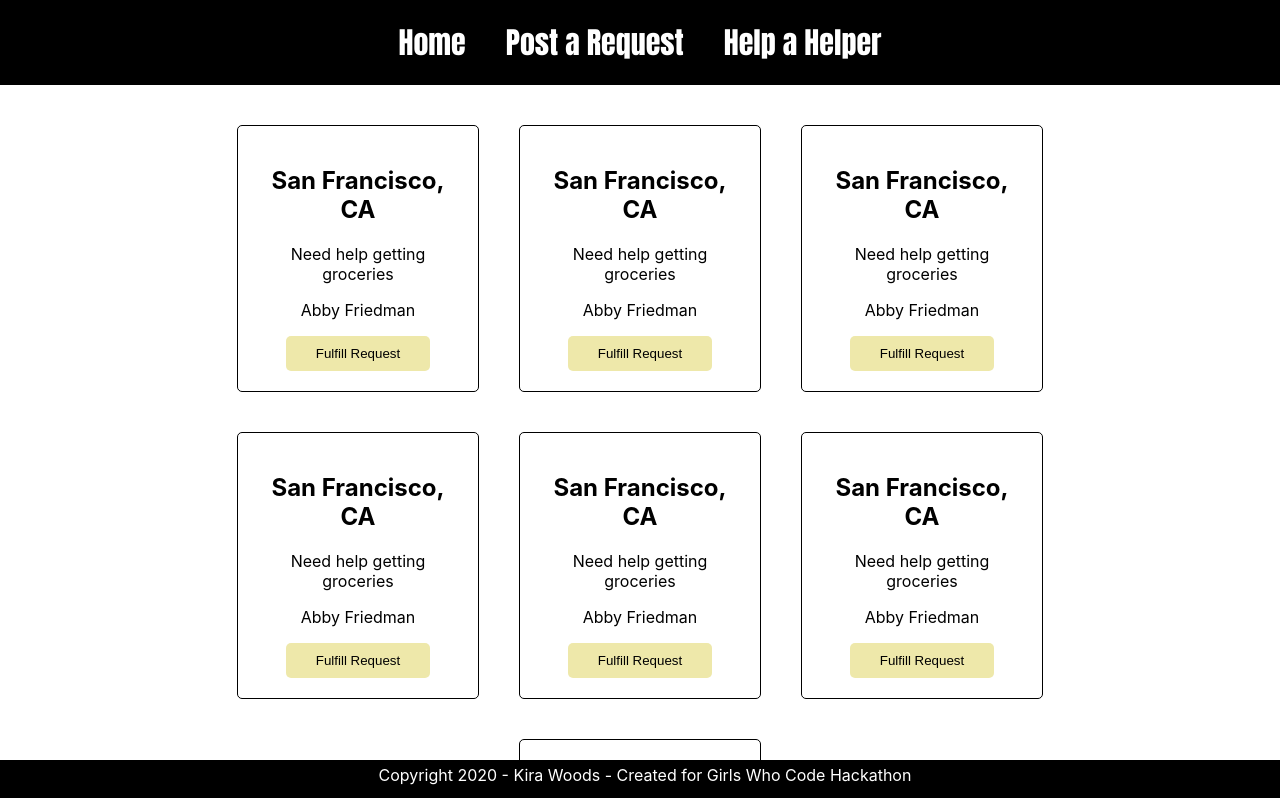
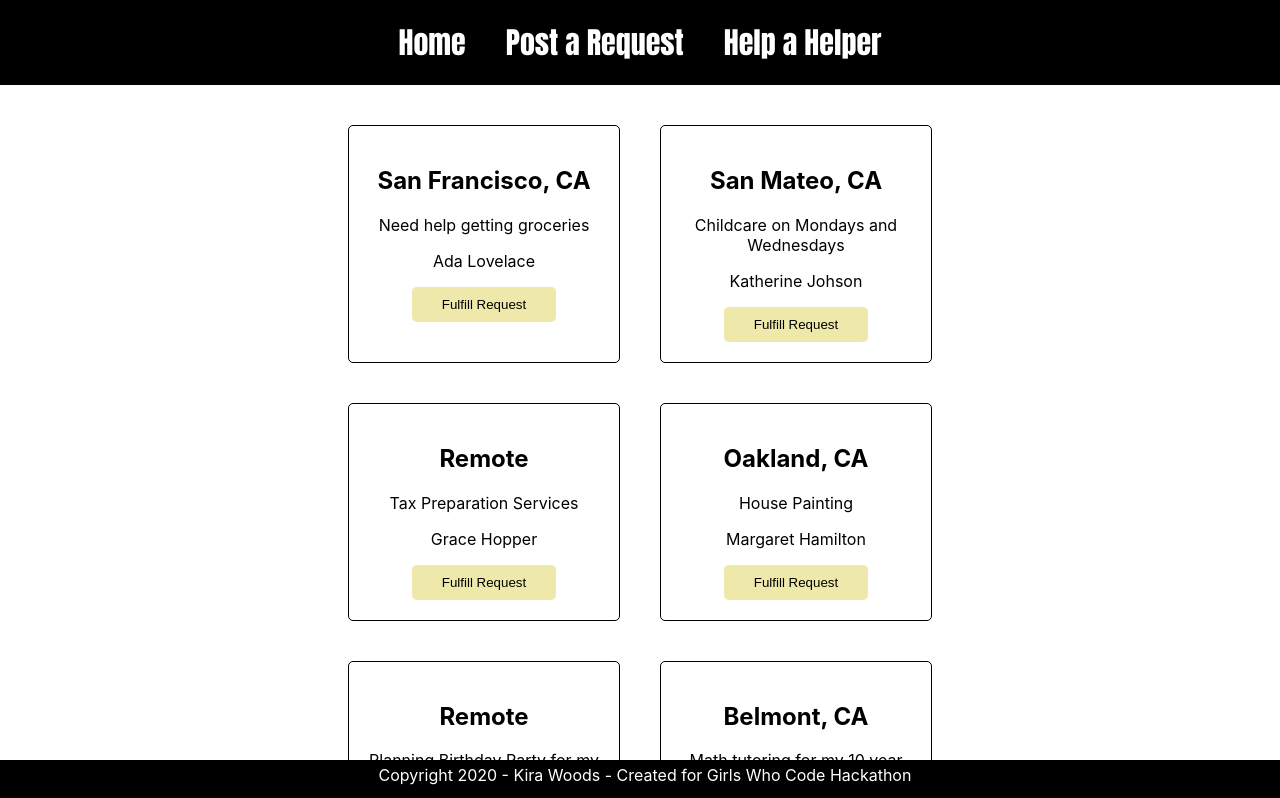
Before and after one commit to kirawoods/helper-helper, a React (Create React App) app: page /helperhelpers in a window 1280 px wide. Shown: the top 798 px of the page. Built offline with nearby package versions, Linux system fonts and the light colour scheme.

Commit message:
adds multiple different requests for helper cards

```diff
--- a/src/components/HelpRequestCard.css
+++ b/src/components/HelpRequestCard.css
@@ -1,6 +1,6 @@
 .help-request-card {
   border: black 1px solid;
-  width: 200px;
+  width: 230px;
   margin: 20px;
   border-radius: 5px;
   padding: 20px;
--- a/src/components/HelperHelper.js
+++ b/src/components/HelperHelper.js
@@ -2,50 +2,54 @@ import React from "react";
 import "./HelperHelper.css";
 import { HelpRequestCard } from "./HelpRequestCard";
 
-const helpRequest = {
-  location: "San Francisco, CA",
-  request: "Need help getting groceries",
-  name: "Abby Friedman",
-};
+const helpRequests = [
+  {
+    location: "San Francisco, CA",
+    request: "Need help getting groceries",
+    name: "Ada Lovelace",
+  },
+  {
+    location: "San Mateo, CA",
+    request: "Childcare on Mondays and Wednesdays",
+    name: "Katherine Johson",
+  },
+  {
+    location: "Remote",
+    request: "Tax Preparation Services",
+    name: "Grace Hopper",
+  },
+  {
+    location: "Oakland, CA",
+    request: "House Painting",
+    name: "Margaret Hamilton",
+  },
+  {
+    location: "Remote",
+    request: "Planning Birthday Party for my 6 year old who likes horses",
+    name: "Pam Hardt-English",
+  },
+  {
+    location: "Belmont, CA",
+    request: "Math tutoring for my 10 year old",
+    name: "Joan Margaret Winters",
+  },
+  {
+    location: "Redwood City, CA",
+    request: "Book Donations for Children's Book Exchange",
+    name: "Gwen Bell",
+  },
+];
 
 export function HelperHelper() {
   return (
     <div className="help-cards-container">
-      <HelpRequestCard
-        name={helpRequest.name}
-        location={helpRequest.location}
-        request={helpRequest.request}
-      />
-      <HelpRequestCard
-        name={helpRequest.name}
-        location={helpRequest.location}
-        request={helpRequest.request}
-      />
-      <HelpRequestCard
-        name={helpRequest.name}
-        location={helpRequest.location}
-        request={helpRequest.request}
-      />
-      <HelpRequestCard
-        name={helpRequest.name}
-        location={helpRequest.location}
-        request={helpRequest.request}
-      />
-      <HelpRequestCard
-        name={helpRequest.name}
-        location={helpRequest.location}
-        request={helpRequest.request}
-      />
-      <HelpRequestCard
-        name={helpRequest.name}
-        location={helpRequest.location}
-        request={helpRequest.request}
-      />
-      <HelpRequestCard
-        name={helpRequest.name}
-        location={helpRequest.location}
-        request={helpRequest.request}
-      />
+      {helpRequests.map((request) => (
+        <HelpRequestCard
+          location={request.location}
+          request={request.request}
+          name={request.name}
+        />
+      ))}
     </div>
   );
 }
```
